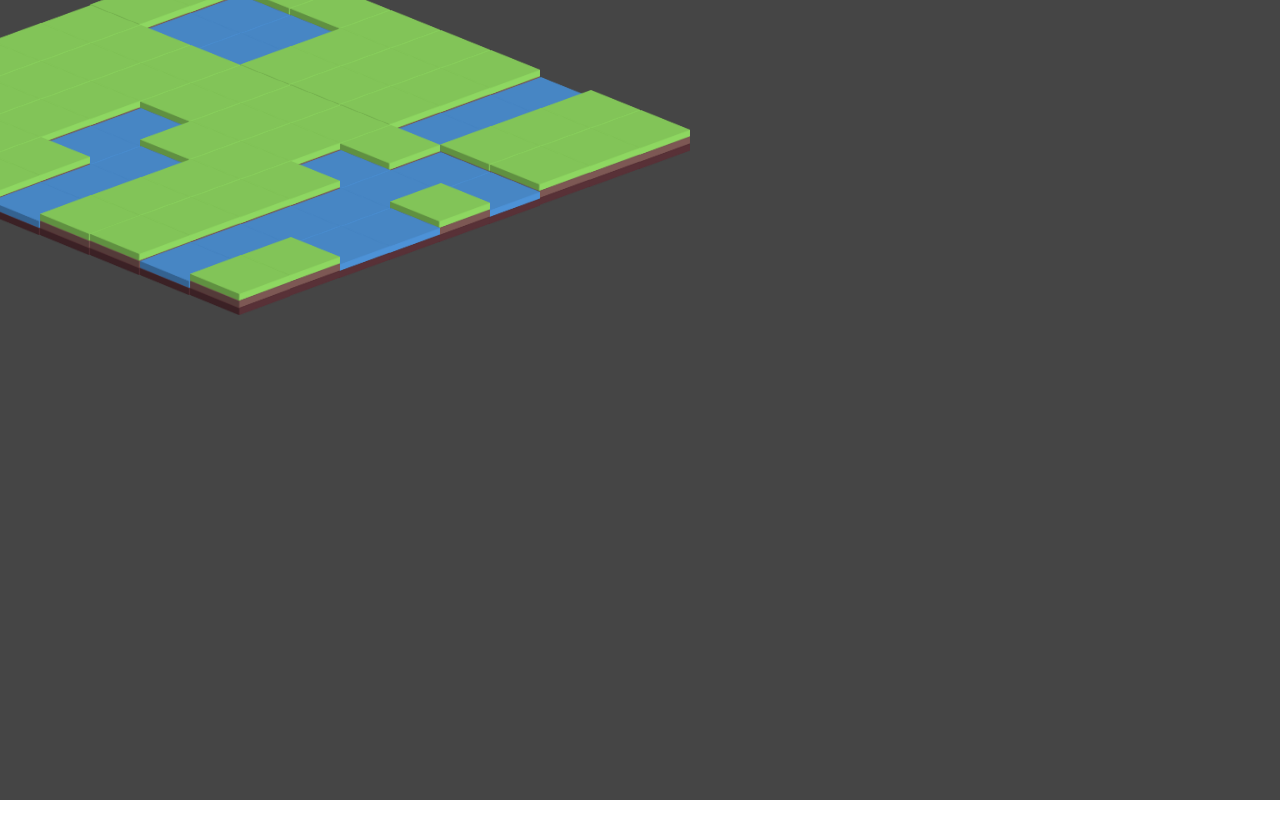
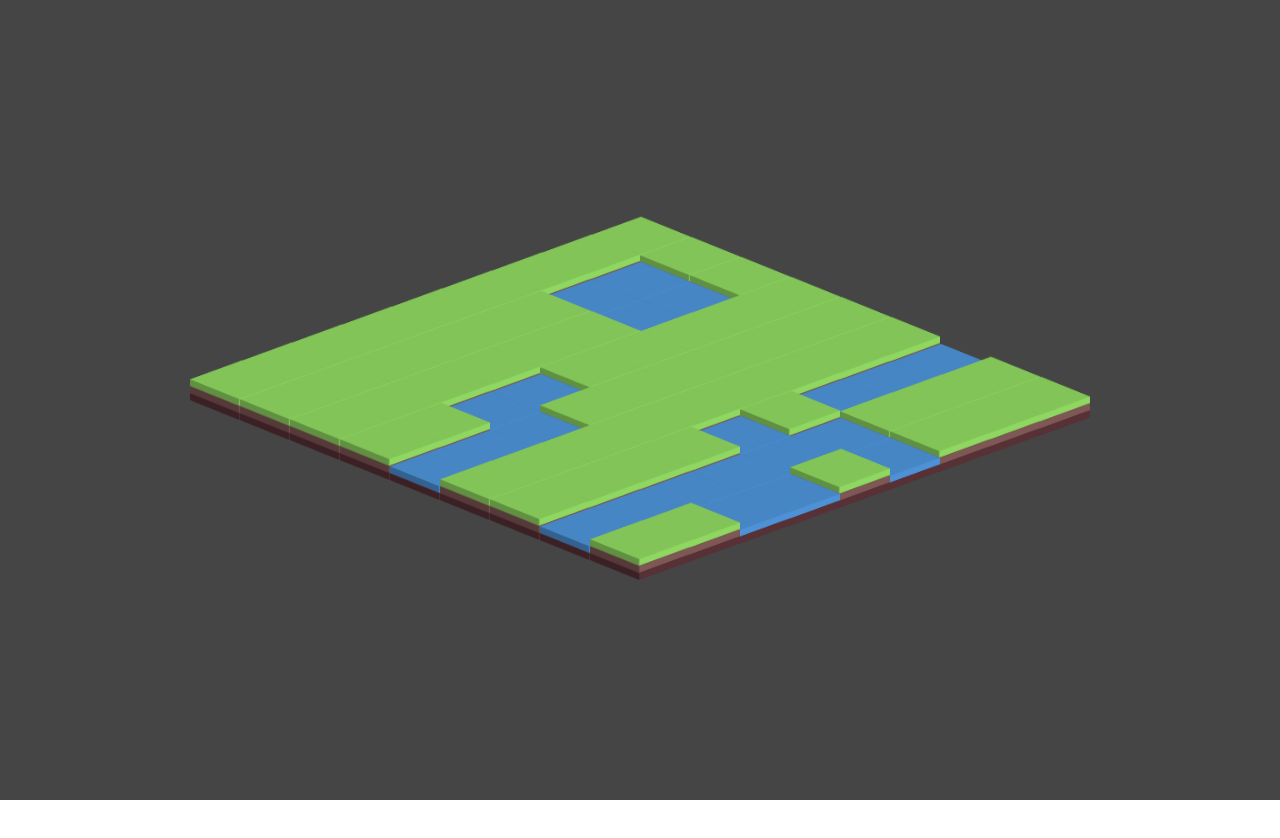
Before and after one commit to jdrub/world-simulator, a React (Create React App) app: page / in a window 1280 px wide. Shown: the top 838 px of the page. After the commit the page ends 800 px from the top, so only its background shows below. Built offline with nearby package versions, Linux system fonts and the light colour scheme.

Commit message:
center landscape in parent div

```diff
--- a/src/components/Landscape.js
+++ b/src/components/Landscape.js
@@ -2,7 +2,13 @@ import React from 'react';
 import styled from 'styled-components';
 
 import Tile, { TILE_TYPES } from './Tile';
-import { TILE_SIZE_PX, BOARD_HEIGHT_TILES, BOARD_WIDTH_TILES } from '../constants';
+import {
+    BOARD_HEIGHT_TILES,
+    BOARD_WIDTH_TILES,
+    TILE_WIDTH_PX,
+    TILE_TOP_SURFACE_HEIGHT_PX,
+    TILE_Z_HEIGHT_PX,
+} from '../constants';
 
 export default function Landscape() {
 
@@ -21,8 +27,8 @@ export default function Landscape() {
         return row.map((tileType, colIdx) => {
             return <Tile
                 tileType={tileType}
-                xOffsetPx={colIdx*TILE_SIZE_PX/2 - (rowIdx*TILE_SIZE_PX/2)}
-                yOffsetPx={(colIdx*20) + rowIdx*TILE_SIZE_PX/5.5}
+                xOffsetPx={colIdx*TILE_WIDTH_PX/2 - (rowIdx*TILE_WIDTH_PX/2)}
+                yOffsetPx={(colIdx*20) + rowIdx*18}
                 key={rowIdx*BOARD_HEIGHT_TILES + colIdx} />
         })
     });
@@ -53,8 +59,8 @@ const LandscapeWrapper = styled.div`
     top: 50%;
     transform: translateX(-50%) translateY(-50%);
 
-    width: ${TILE_SIZE_PX * BOARD_WIDTH_TILES}px;
-    height: ${TILE_SIZE_PX * BOARD_HEIGHT_TILES}px;
+    width: ${TILE_WIDTH_PX * BOARD_WIDTH_TILES}px;
+    height: ${TILE_TOP_SURFACE_HEIGHT_PX * BOARD_HEIGHT_TILES + TILE_Z_HEIGHT_PX}px;
 
 
 `;
--- a/src/components/Tile.js
+++ b/src/components/Tile.js
@@ -3,7 +3,7 @@ import styled from 'styled-components';
 
 import { grassTile, waterTile } from '../images';
 // import getRandomInt from '../utils/getRandomInt';
-import { TILE_SIZE_PX } from '../constants';
+import { TILE_WIDTH_PX } from '../constants';
 
 export const TILE_TYPES = {
     WATER: 'water',
@@ -23,8 +23,9 @@ export default ({ tileType, xOffsetPx, yOffsetPx }) => {
 
 
 const Tile = styled.img`
-    width: ${TILE_SIZE_PX}px;
+    width: ${TILE_WIDTH_PX}px;
     position: absolute;
-    left: ${p => p.xOffsetPx}px;
+    left: calc(${p => p.xOffsetPx}px + 50%);
     top: ${p => p.yOffsetPx}px;
+    transform: translateX(-50%);
 `;
--- a/src/constants.js
+++ b/src/constants.js
@@ -1,3 +1,5 @@
-export const TILE_SIZE_PX = 100;
+export const TILE_WIDTH_PX = 100;
+export const TILE_TOP_SURFACE_HEIGHT_PX = 38.42;
+export const TILE_Z_HEIGHT_PX = 20.69;
 export const BOARD_WIDTH_TILES = 9;
 export const BOARD_HEIGHT_TILES = 9;
```
